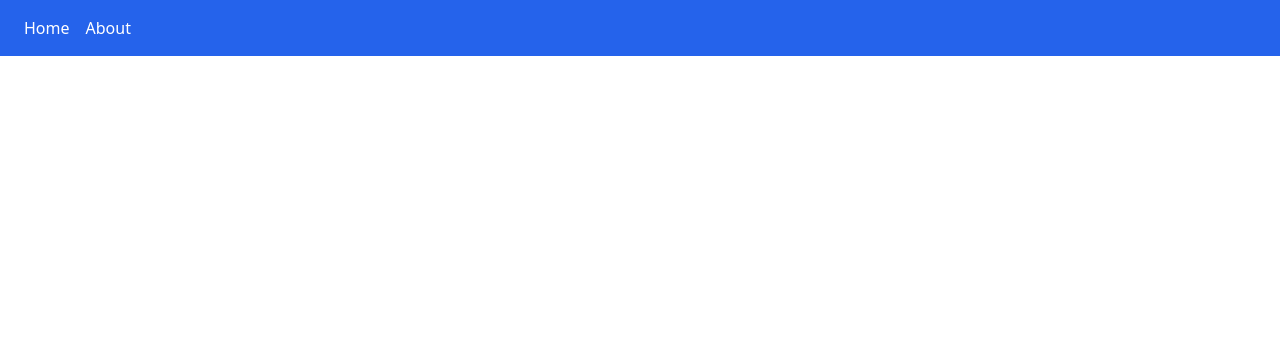
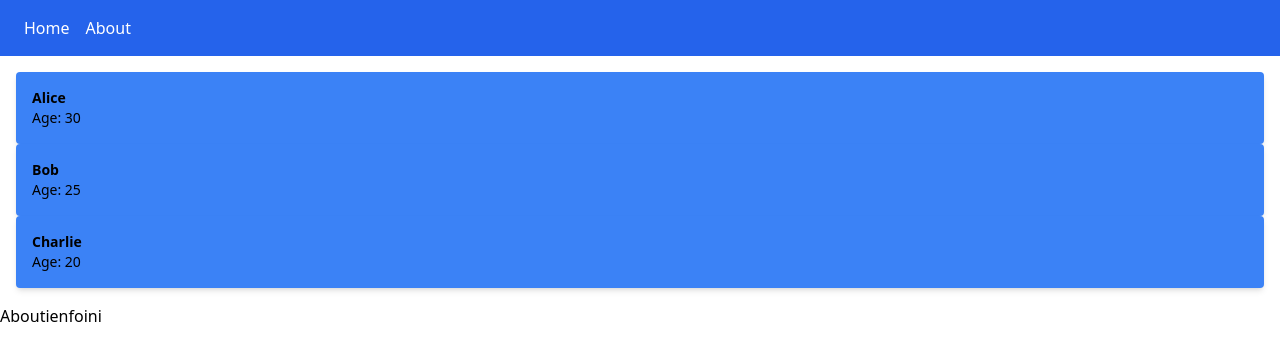
Before and after one commit to mq022002/ojewaf, a Next.js app in the folder my-app/: page /about in a window 1280 px wide. Shown: the top 360 px of the page. Built offline with nearby package versions, Linux system fonts and the light colour scheme.

Commit message:
feat: `PwopleCards` component

```diff
--- /dev/null
+++ b/my-app/src/components/PeopleCards.tsx
@@ -0,0 +1,20 @@
+const PeopleCards = () => {
+  return (
+    <div className="p-4">
+      <div className="bg-blue-500 p-4 rounded shadow-md">
+        <div className="text-sm font-bold">Alice</div>
+        <div className="text-sm">Age: 30</div>
+      </div>
+      <div className="bg-blue-500 p-4 rounded shadow-md">
+        <div className="text-sm font-bold">Bob</div>
+        <div className="text-sm">Age: 25</div>
+      </div>
+      <div className="bg-blue-500 p-4 rounded shadow-md">
+        <div className="text-sm font-bold">Charlie</div>
+        <div className="text-sm">Age: 20</div>
+      </div>
+    </div>
+  );
+};
+
+export default PeopleCards;
--- a/my-app/src/pages/about/index.tsx
+++ b/my-app/src/pages/about/index.tsx
@@ -1,3 +1,10 @@
+import PeopleCards from "@/components/PeopleCards";
+
 export default function AboutPage() {
-  return <></>;
+  return (
+    <>
+      <PeopleCards />
+      <div>Aboutienfoini</div>
+    </>
+  );
 }
```
